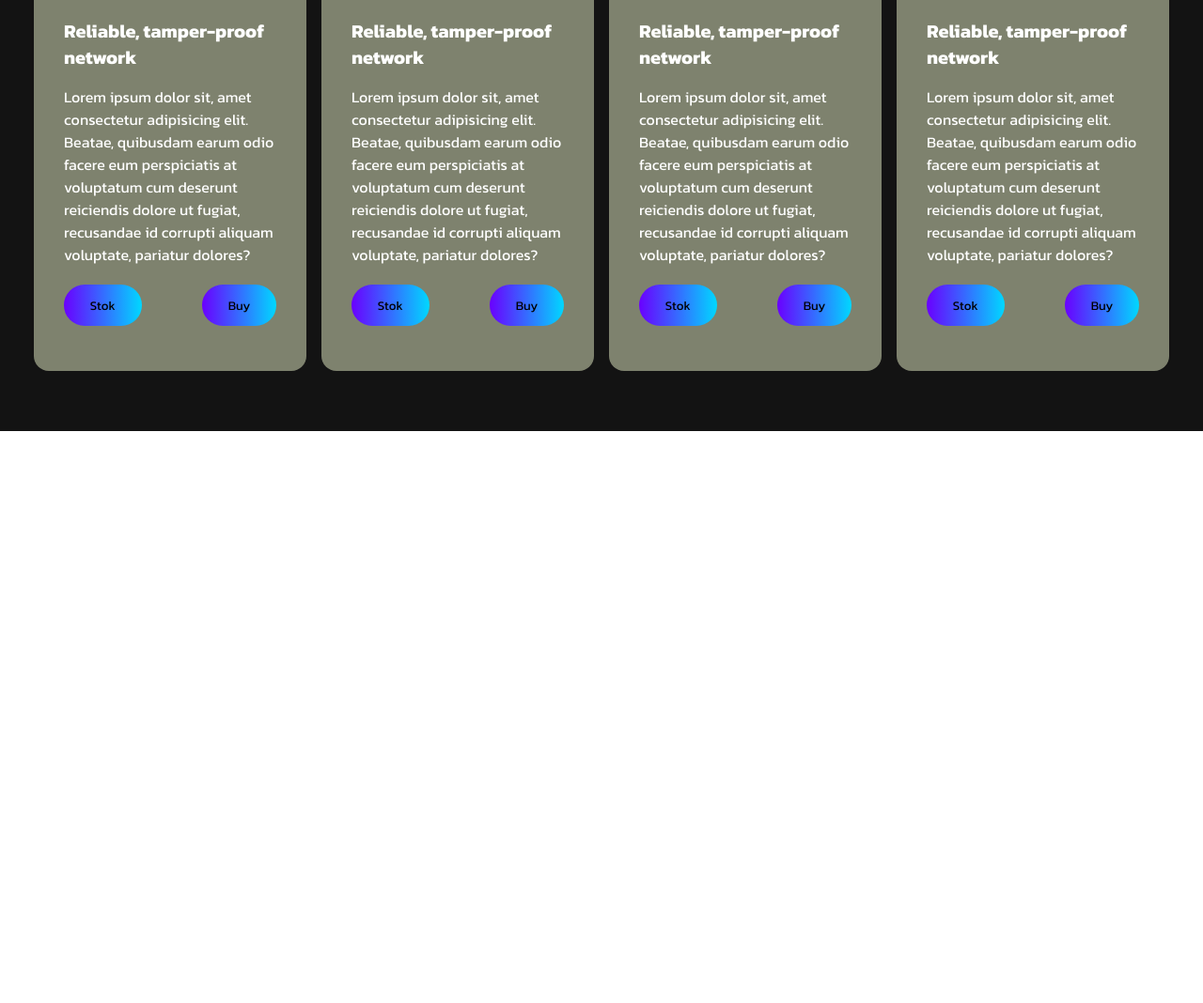
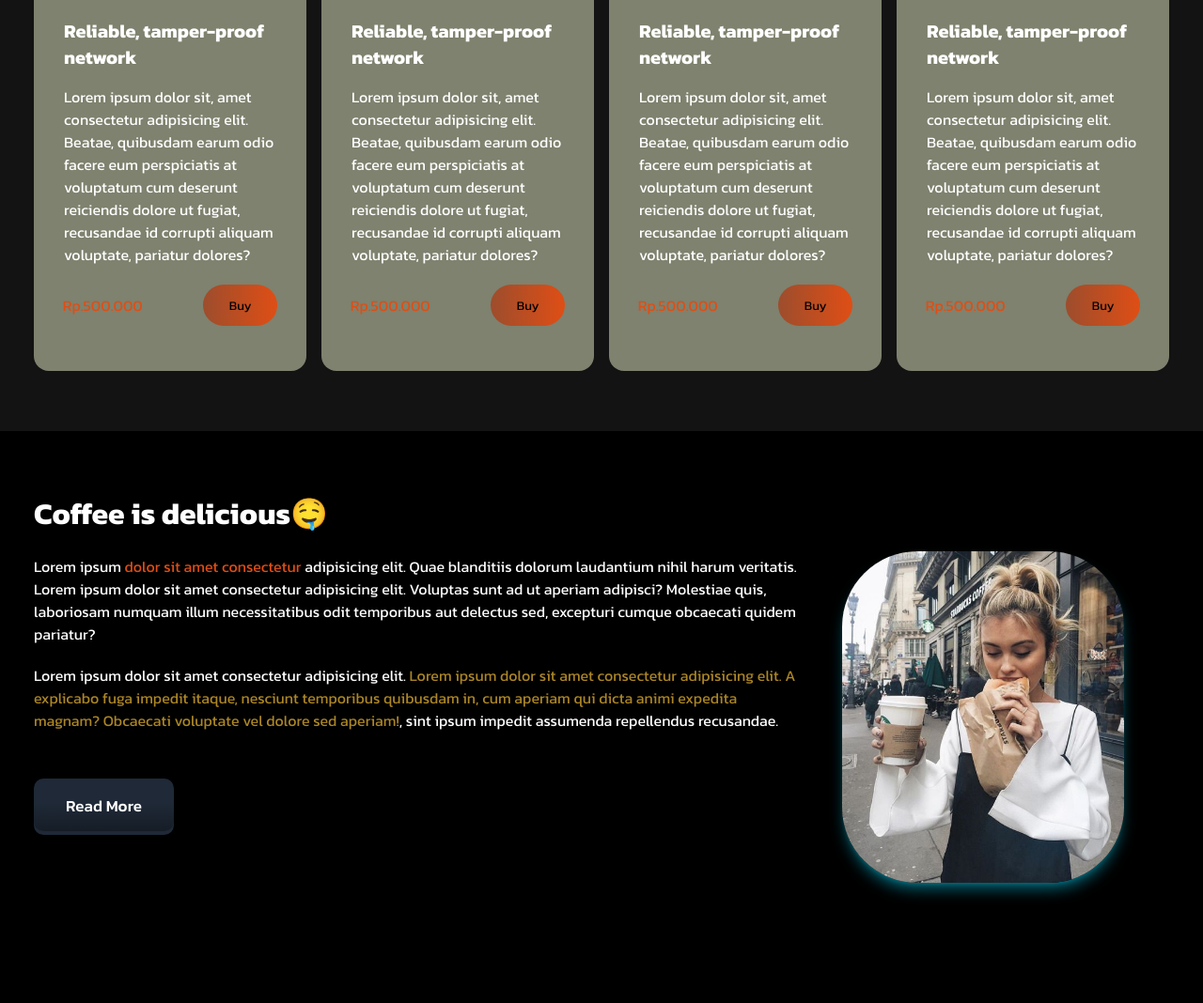
Before and after one commit to Caknoooo/PWEB_Tugas_1_Restaurant, a plain HTML site: page index.html in a window 1280 px wide. Shown: the part 1191-2259 px from the top of the page at 94% size. Before the commit the page ends 1650 px from the top, so only its background shows below. Drawn offline with Linux system fonts and the light colour scheme.

Commit message:
fix: fixed color

```diff
--- a/index.html
+++ b/index.html
@@ -22,7 +22,7 @@
     <nav class="navbar">
       <div class="navbar-section">
         <div style="display: inline-flex">
-          <a href="#" class="logo"><h1>Coffee</h1></a>
+          <h1><a href="#" class="logo">Coffee</a></h1>
           <!-- <i class="fas fa-coffee" style="color: moccasin; font-size: x-large;"></i> -->
         </div>
         <div class="navbar-feature">
@@ -31,7 +31,11 @@
             <li><a href="#order" class="text-decor-hidden">Menu</a></li>
             <li><a href="#about" class="text-decor-hidden">About</a></li>
             <li><a href="" class="text-decor-hidden">Contact</a></li>
-            <button class="btn-order">Order</button>
+            <button class="btn-read-more">
+              <span class="transition"></span>
+              <span class="gradient"></span>
+              <span class="label">Order</span>
+            </button>
           </ul>
         </div>
 
@@ -66,7 +70,7 @@
         <div class="hero-section-field">
           <h1>Hello</h1>
           <h1 style="padding-top: 0.5rem; padding-bottom: 0.5rem">
-            <span class="blue">Anda Peminat</span> Coffee???
+            <span class="mocca-muda">Anda Peminat</span> Coffee???
           </h1>
 
           <p class="hero-section-text">
@@ -112,7 +116,11 @@
             <div class="order-section-card">
               <div>
                 <div>
-                  <img src="./img/Coffee1.jpg" alt="" class="order-section-card-image"/>
+                  <img
+                    src="./img/Coffee1.jpg"
+                    alt=""
+                    class="order-section-card-image"
+                  />
                 </div>
                 <h3 class="order-section-card-h3">
                   Reliable, tamper-proof network
@@ -126,7 +134,7 @@
               </div>
 
               <div class="order-section-card-button space-x-8">
-                <button>Stok</button>
+                <span class="mocca-muda">Rp.500.000</span>
                 <button>Buy</button>
               </div>
             </div>
@@ -134,7 +142,11 @@
             <div class="order-section-card">
               <div>
                 <div>
-                  <img src="./img/Coffee1.jpg" alt="" class="order-section-card-image"/>
+                  <img
+                    src="./img/Coffee1.jpg"
+                    alt=""
+                    class="order-section-card-image"
+                  />
                 </div>
                 <h3 class="order-section-card-h3">
                   Reliable, tamper-proof network
@@ -148,7 +160,7 @@
               </div>
 
               <div class="order-section-card-button space-x-8">
-                <button>Stok</button>
+                <span class="mocca-muda">Rp.500.000</span>
                 <button>Buy</button>
               </div>
             </div>
@@ -156,7 +168,11 @@
             <div class="order-section-card">
               <div>
                 <div>
-                  <img src="./img/Coffee1.jpg" alt="" class="order-section-card-image"/>
+                  <img
+                    src="./img/Coffee1.jpg"
+                    alt=""
+                    class="order-section-card-image"
+                  />
                 </div>
                 <h3 class="order-section-card-h3">
                   Reliable, tamper-proof network
@@ -170,7 +186,7 @@
               </div>
 
               <div class="order-section-card-button space-x-8">
-                <button>Stok</button>
+                <span class="mocca-muda">Rp.500.000</span>
                 <button>Buy</button>
               </div>
             </div>
@@ -178,7 +194,11 @@
             <div class="order-section-card">
               <div>
                 <div>
-                  <img src="./img/Coffee1.jpg" alt="" class="order-section-card-image"/>
+                  <img
+                    src="./img/Coffee1.jpg"
+                    alt=""
+                    class="order-section-card-image"
+                  />
                 </div>
                 <h3 class="order-section-card-h3">
                   Reliable, tamper-proof network
@@ -192,7 +212,7 @@
               </div>
 
               <div class="order-section-card-button space-x-8">
-                <button>Stok</button>
+                <span class="mocca-muda">Rp.500.000</span>
                 <button>Buy</button>
               </div>
             </div>
@@ -201,11 +221,49 @@
       </div>
 
       <!-- About Section -->
-      <!-- <div class="about-section-page" id="about">
+      <div class="about-section-page" id="about">
         <div class="about-section-page-container md:flex">
+          <div>
+            <h1>Coffee is delicious🤤</h1>
+            <p style="margin-top: 20px">
+              Lorem ipsum
+              <span class="mocca-muda">dolor sit amet consectetur</span>
+              adipisicing elit. Quae blanditiis dolorum laudantium nihil harum
+              veritatis. Lorem ipsum dolor sit amet consectetur adipisicing
+              elit. Voluptas sunt ad ut aperiam adipisci? Molestiae quis,
+              laboriosam numquam illum necessitatibus odit temporibus aut
+              delectus sed, excepturi cumque obcaecati quidem pariatur?
+            </p>
 
+            <div style="margin-top: 20px">
+              <p>
+                Lorem ipsum dolor sit amet consectetur adipisicing elit.
+                <span class="mocca"
+                  >Lorem ipsum dolor sit amet consectetur adipisicing elit. A
+                  explicabo fuga impedit itaque, nesciunt temporibus quibusdam
+                  in, cum aperiam qui dicta animi expedita magnam? Obcaecati
+                  voluptate vel dolore sed aperiam!</span
+                >, sint ipsum impedit assumenda repellendus recusandae.
+              </p>
+            </div>
+
+            <div class="about-section-page-button space-x-8">
+              <button class="btn-read-more">
+                <span class="transition"></span>
+                <span class="gradient"></span>
+                <span class="label">Read More</span>
+              </button>
+            </div>
+          </div>
+          <div class="about-section-page-image-container">
+            <img
+              src="./img/testimoni.jpg"
+              alt="testimoni"
+              class="about-section-page-image"
+            />
+          </div>
         </div>
-      </div> -->
+      </div>
     </main>
 
     <script src="script.js"></script>
--- a/style.css
+++ b/style.css
@@ -19,12 +19,17 @@ li {
 }
 
 :root {
-  --primary-blue: #00d8ff;
-  --primary-purple: #6a00ff;
+  --primary-mocca-muda: #df4e15;
+  --primary-mocca-semi-muda: #9d4d2d;
+  --primary-mocca: #ac8626;
 }
 
-.blue {
-  color: var(--primary-blue);
+.mocca-muda {
+  color: var(--primary-mocca-muda);
+}
+
+.mocca{
+  color: var(--primary-mocca);
 }
 
 .outline {
@@ -34,8 +39,8 @@ li {
 button {
   background-image: linear-gradient(
     to right,
-    var(--primary-purple),
-    var(--primary-blue)
+    var(--primary-mocca-semi-muda),
+    var(--primary-mocca-muda)
   );
   padding-top: 0.75rem;
   padding-bottom: 0.75rem;
@@ -50,8 +55,8 @@ button:hover {
   /* color: rgb(49, 43, 43); */
   background-image: linear-gradient(
     to right,
-    var(--primary-blue),
-    var(--primary-purple)
+    var(--primary-mocca-muda),
+    var(--primary-mocca-semi-muda)
   );
 }
 
@@ -60,6 +65,7 @@ button:hover {
   width: 100%;
   height: 90px;
   background-color: #4e4946;
+  /* position: fixed; */
 }
 
 .navbar .navbar-section {
@@ -75,7 +81,7 @@ button:hover {
 }
 
 .navbar .navbar-section .logo {
-  color: black;
+  color: #d1c6c1;
   text-decoration: none;
 }
 
@@ -135,12 +141,6 @@ button:hover {
 
 .text-decor-hidden:hover {
   color: rgb(49, 43, 43);
-}
-
-.btn-order {
-  margin-left: 15px;
-  cursor: pointer;
-  color: white;
 }
 
 .btn-order:hover {
@@ -263,6 +263,7 @@ button:hover {
   display: flex;
   flex-direction: row;
   margin-top: 20px;
+  align-items: center;
 }
 
 .space-x-8 > :not([hidden]) ~ :not([hidden]) {
@@ -294,3 +295,80 @@ button:hover {
     display: flex;
   }
 }
+
+.about-section-page-image-container{
+  display: flex;
+  justify-content: center;
+  width: 100%;
+  padding-top: 4rem;
+  padding-bottom: 4rem;
+}
+
+.about-section-page-image-container .about-section-page-image{
+  max-width: 300px;
+  border-radius: 5rem;
+  --tw-shadow: 0 10px 30px -3px rgb(0 0 0 / 0.1), 0 4px 6px -4px rgb(0 0 0 / 0.1);
+  --tw-shadow-colored: 0 10px 15px -3px var(--tw-shadow-color), 0 4px 6px -4px var(--tw-shadow-color);
+  box-shadow: var(--tw-ring-offset-shadow, 0 0 #0000), var(--tw-ring-shadow, 0 0 #0000), var(--tw-shadow);
+  --tw-shadow-color: rgb(6 182 212 / 0.5);
+  --tw-shadow: var(--tw-shadow-colored);
+}
+
+.about-section-page-button{
+  margin-top: 30px;
+  display: flex;
+  flex-direction: row;
+  padding-top: 20px;
+  padding-bottom: 30px;
+}
+
+.btn-read-more {
+ font-family: ui-monospace, SFMono-Regular, Menlo, Monaco, Consolas, "Liberation Mono", "Courier New", monospace;
+ font-size: 17px;
+ padding: 1em 2em;
+ font-weight: 500;
+ background: #1F2937;
+ color: white;
+ border: none;
+ position: relative;
+ overflow: hidden;
+ border-radius: 0.6em;
+}
+
+.gradient {
+ position: absolute;
+ width: 100%;
+ height: 100%;
+ left: 0;
+ top: 0;
+ border-radius: 0.6em;
+ margin-top: -0.25em;
+ background-image: linear-gradient(rgba(0, 0, 0, 0), rgba(0, 0, 0, 0), rgba(0, 0, 0, 0.3));
+}
+
+.label {
+ position: relative;
+ top: -1px;
+}
+
+.transition {
+ transition-timing-function: cubic-bezier(0, 0, 0.2, 1);
+ transition-duration: 500ms;
+ background-color: var(--primary-mocca-muda);
+ border-radius: 9999px;
+ width: 0;
+ height: 0;
+ position: absolute;
+ left: 50%;
+ top: 50%;
+ transform: translate(-50%, -50%);
+}
+
+button:hover .transition {
+ width: 14em;
+ height: 14em;
+}
+
+button:active {
+ transform: scale(0.97);
+}
```
Also changed, not shown: img/testimoni.jpg (added).
